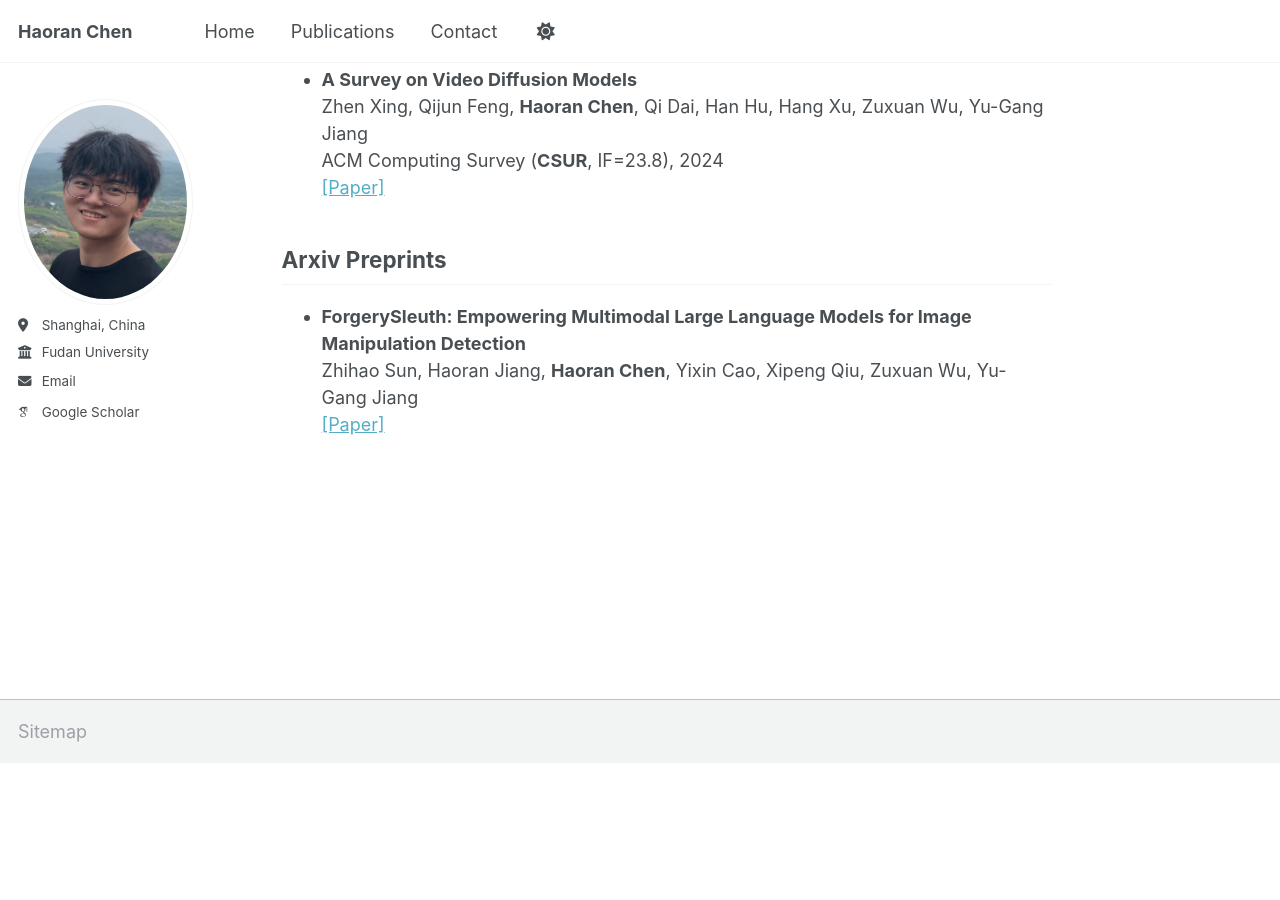
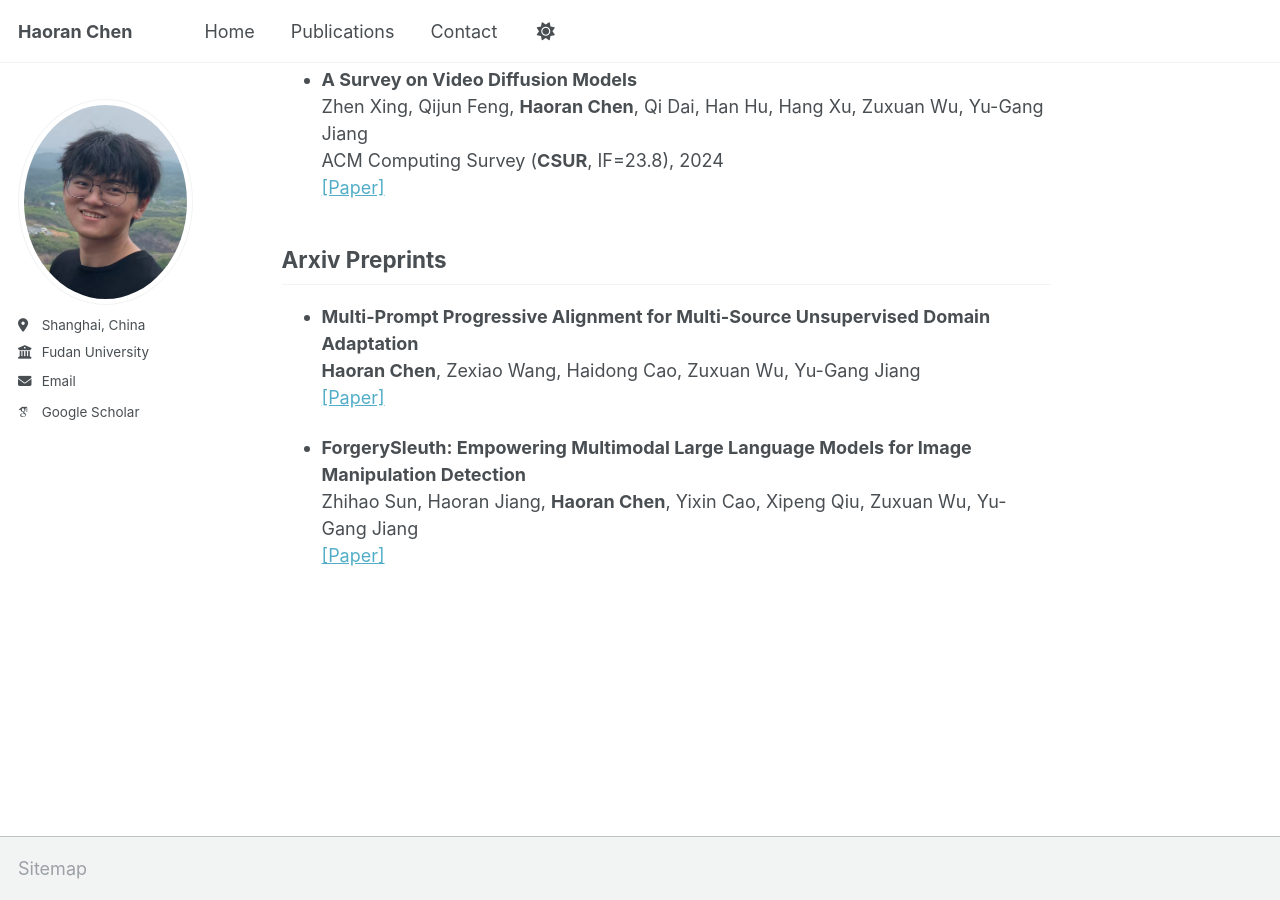
Before and after one commit to HaoranChen/haoranchen.github.io, a Jekyll site: the page built from _pages/about.md, in a window 1280 px wide and 900 px high, scrolled down 1297 px. Built offline with Jekyll 4.4.1, drawn with Linux system fonts in a browser that asks for light colours; some web fonts are replaced; before the commit the page ends 2060 px from its top, so only the background shows below that.

Commit message:
Update about.md

```diff
--- a/_pages/about.md
+++ b/_pages/about.md
@@ -64,6 +64,10 @@ I am a Ph.D. Candidate at the School of Computer Science, Fudan University, wher
 
 ## Arxiv Preprints
 
+- **Multi-Prompt Progressive Alignment for Multi-Source Unsupervised Domain Adaptation**
+  **Haoran Chen**, Zexiao Wang, Haidong Cao, Zuxuan Wu, Yu-Gang Jiang
+  [\[Paper\]](https://arxiv.org/abs/2507.23373)
+
 - **ForgerySleuth: Empowering Multimodal Large Language Models for Image Manipulation Detection**
   Zhihao Sun, Haoran Jiang, **Haoran Chen**, Yixin Cao, Xipeng Qiu, Zuxuan Wu, Yu-Gang Jiang
   [\[Paper\]](https://arxiv.org/abs/2411.19466)
```
